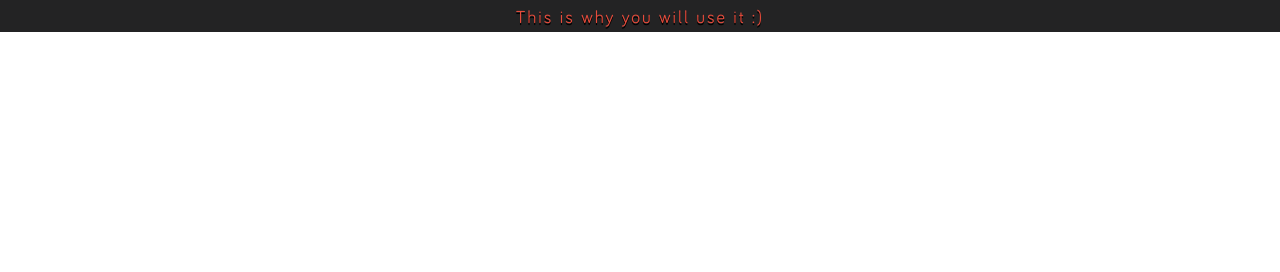
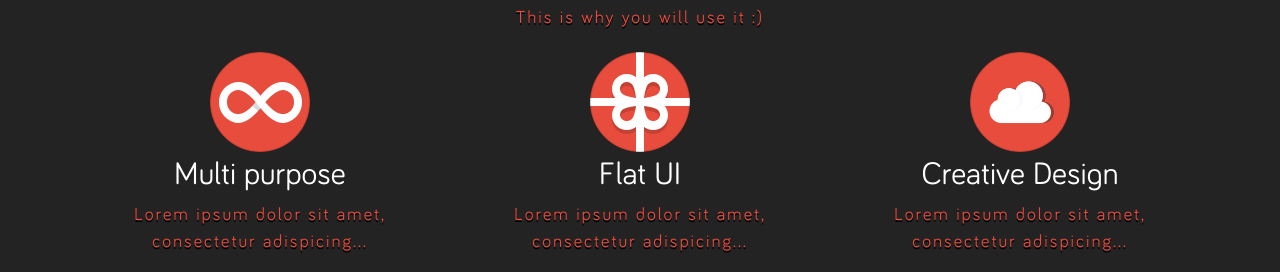
Before and after one commit to matekulcsar/szintfelmero, a plain HTML site: page index.html in a window 1280 px wide. Shown: the part 722-994 px from the top of the page. Before the commit the page ends 800 px from the top, so only its background shows below. Drawn offline with nearby package versions, Linux system fonts and the light colour scheme.

Commit message:
smartandcreateive

```diff
--- a/index.html
+++ b/index.html
@@ -83,8 +83,25 @@
         <h1>Smart &amp; Creative</h1>
         <p>This is why you will use it :)</p>
 
-
-
+        <div class="container">
+            <div class="row">
+                <div class="col-lg-4">
+                  <img src="assets/img/icons/icon1.png" alt="">
+                  <h2>Multi purpose</h2>
+                  <p>Lorem ipsum dolor sit amet, consectetur adispicing...</p>
+                </div>
+                <div class="col-lg-4">
+                  <img src="assets/img/icons/icon2.png" alt="">
+                  <h2>Flat UI</h2>
+                  <p>Lorem ipsum dolor sit amet, consectetur adispicing...</p>
+                </div>
+                <div class="col-lg-4">
+                  <img src="assets/img/icons/icon3.png" alt="">
+                  <h2>Creative Design</h2>
+                  <p>Lorem ipsum dolor sit amet, consectetur adispicing...</p>
+                </div>
+              </div>
+        </div>
 
     </section>
 
```
Also changed, not shown: assets/img/icons/icon1.png (added), assets/img/icons/icon2.png (added), assets/img/icons/icon3.png (added), 2 other files.
